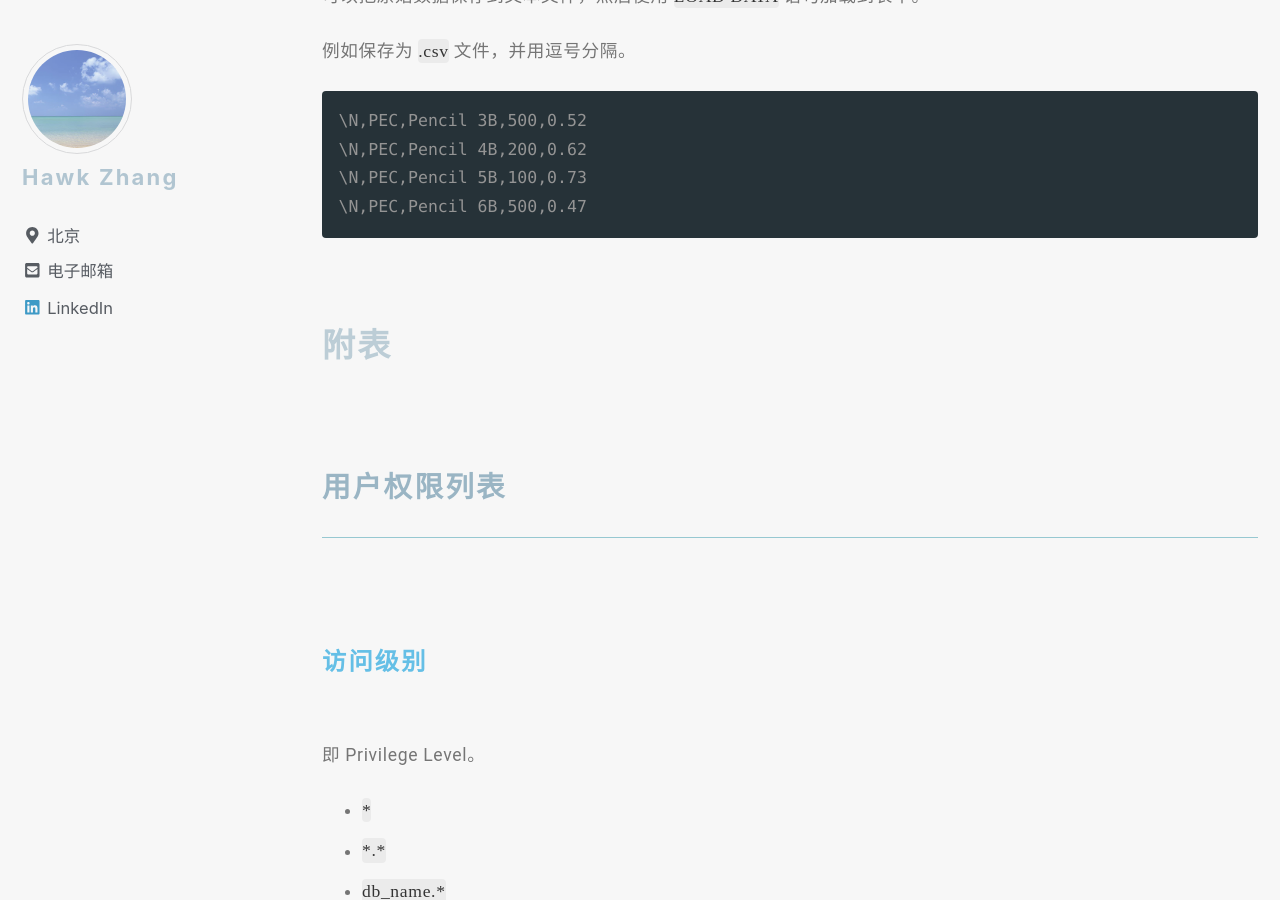
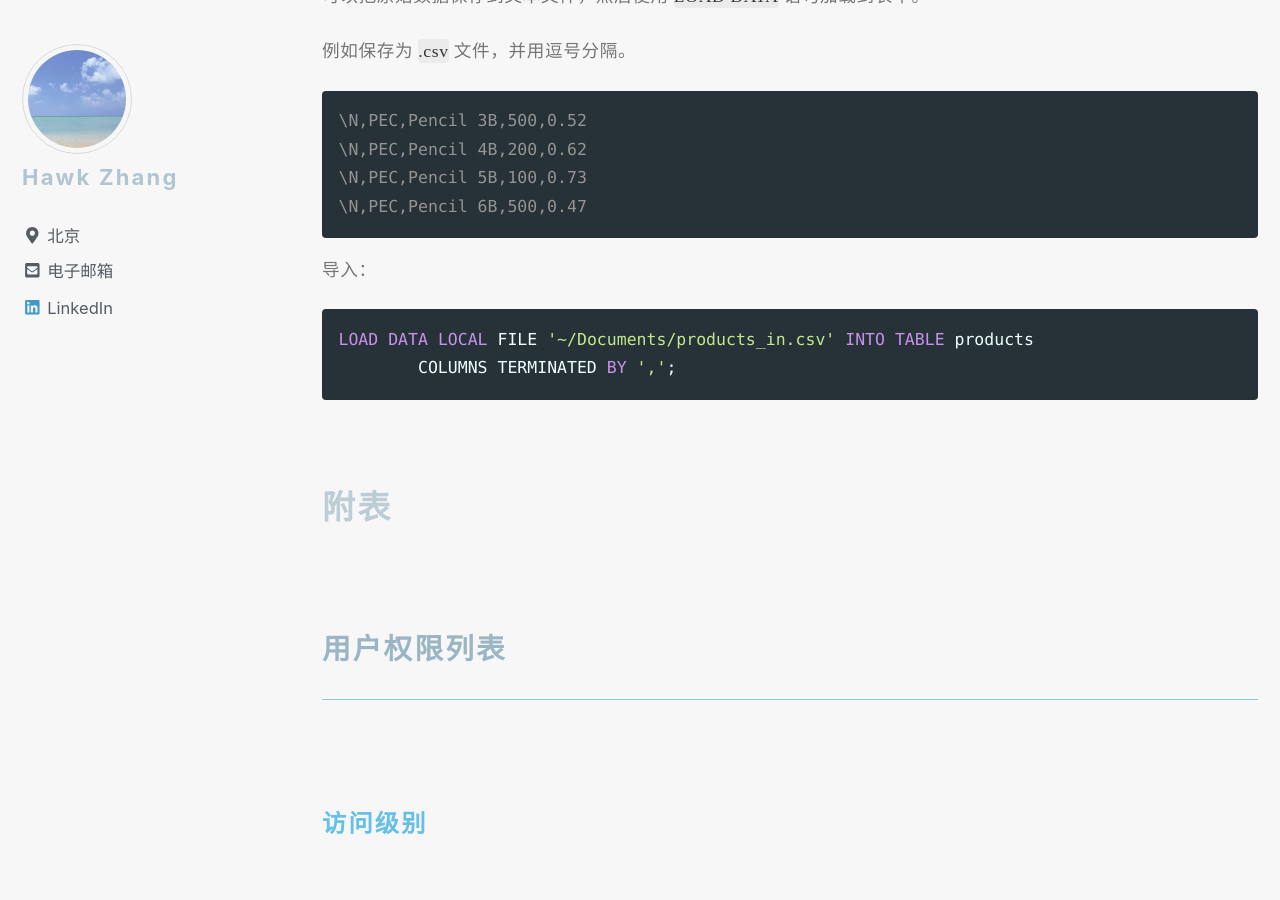
Before and after one commit to narru888/linotes_note, a Jekyll site: the page built from _posts/mysql/2016-04-02-statements.md, in a window 1280 px wide and 900 px high, scrolled down 23412 px. Built offline with Jekyll 4.4.1, drawn with Linux system fonts in a browser that asks for light colours; nearby versions of some CDN libraries; a script that is not in the unit is left out.

Commit message:
update on 2018-10-15 15:11:01 CST

````diff
--- a/_posts/mysql/2016-04-02-statements.md
+++ b/_posts/mysql/2016-04-02-statements.md
@@ -946,7 +946,12 @@ DELETE FROM products;
 \N,PEC,Pencil 6B,500,0.47
 ```
 
+导入：
 
+```sql
+LOAD DATA LOCAL FILE '~/Documents/products_in.csv' INTO TABLE products
+	COLUMNS TERMINATED BY ',';
+```
 
 
 
````
